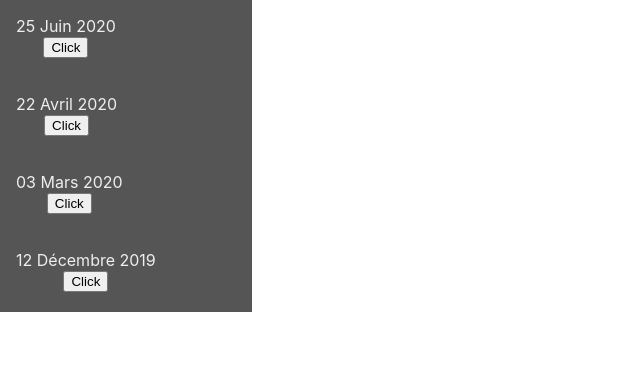
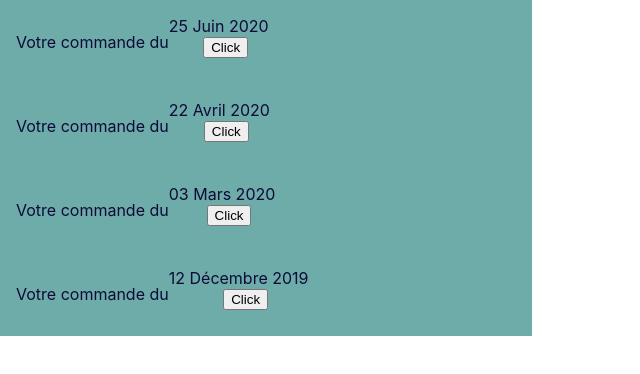
Before and after one commit to Anthony31400/doc-lana, a React (Create React App) app: page / in a window 1280 px wide. Shown: the top 374 px of the page, without its empty margins (0-640 px from the left). Built offline with nearby package versions, Linux system fonts and the light colour scheme.

Commit message:
ajout leger CSS fonctionnalité status a revoir

```diff
--- a/src/components/OrderPage.css
+++ b/src/components/OrderPage.css
@@ -1,26 +1,29 @@
 .liste-commandes {
   padding: 1em;
-  background: #555;
-  width: 220px;
+  background: rgb(109, 172, 168);
+  width: 500px;
   display: flex;
-  align-items: center;
+  /* align-items: center; */
+}
+
+.texte-commande {
+  color: rgb(14, 11, 56);
 }
 
 .date-commande {
-  margin: 0 0 0.25rem;
-  color: #eee;
+  color: rgb(14, 11, 56);
 }
 
 /* Status text */
-.liste-commandes .status .status-text {
+.liste-commandes .statut-commande .status-text {
   color: #999;
   margin: 0;
   display: inline-block;
 }
 
 /* Status (rounded&colored indicator) */
-.liste-commandes .status .status-preparation,
-.liste-commandes .status .status-livree {
+.liste-commandes .statut-commande .status-preparation,
+.liste-commandes .status-commande .status-livree {
   display: inline-block;
   border-radius: 50%;
   width: 8px;
@@ -28,10 +31,10 @@
   margin-right: 6px;
 }
 
-.Contact .status .status-preparation {
+.Contact .statut-commande .status-preparation {
   background: #ee8c0b;
 }
 
-.Contact .status .status-livree {
+.Contact .statut-commande .status-livree {
   background: #40d406;
 }
--- a/src/components/OrderPage.jsx
+++ b/src/components/OrderPage.jsx
@@ -19,6 +19,7 @@ class Order extends React.Component {
     const { preparation } = this.state;
     return (
       <div className="liste-commandes">
+        <p className="texte-commande">Votre commande du</p>
         <div className="date-commande">
           {this.props.date}
           <div className="statut-commande">
```
